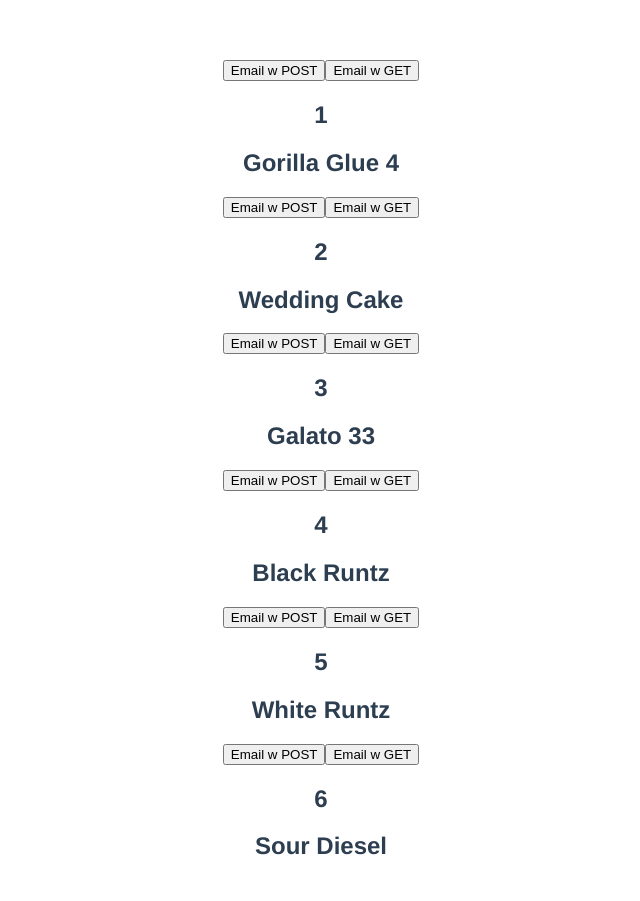
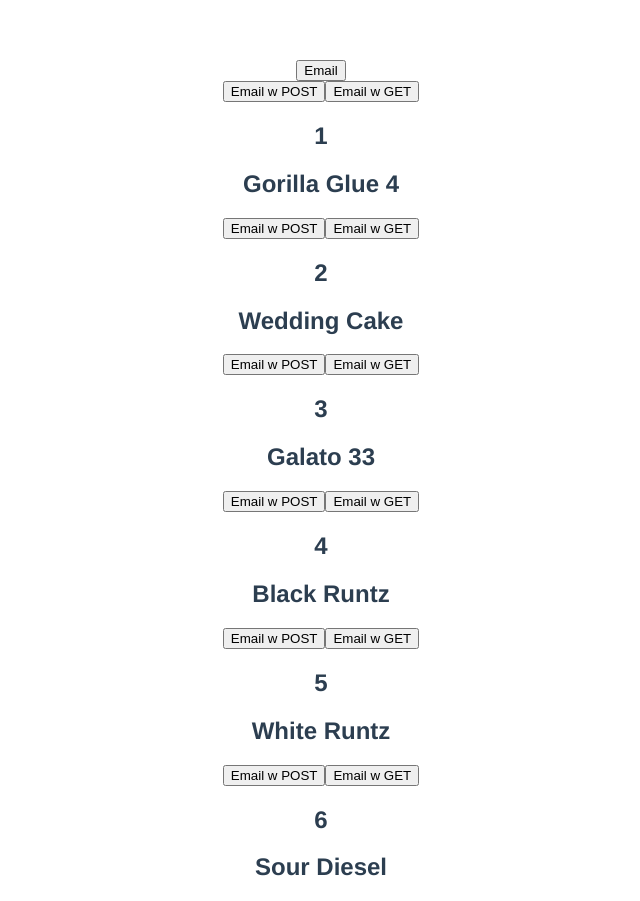
Before and after one commit to kylesdev91/sendemailkh, a Vue app: page / in a window 1280 px wide. Shown: the whole page, without its empty margins (319-959 px from the left). Before the commit the page ends 880 px from the top, so only its background shows below. Built offline with nearby package versions, Linux system fonts and the light colour scheme.

Commit message:
Updated the app.vue

```diff
--- a/src/App.vue
+++ b/src/App.vue
@@ -1,5 +1,5 @@
 <template>
-
+  <button @click="sendEmail">Email</button>
   <!-- <img alt="Vue logo" src="./assets/logo.png">
   <HelloWorld msg="Welcome to Your Vue.js App"/> -->
   <Products />
@@ -14,7 +14,6 @@ export default {
   components: {
     Products,
   },
-
 };
 </script>
 
```
